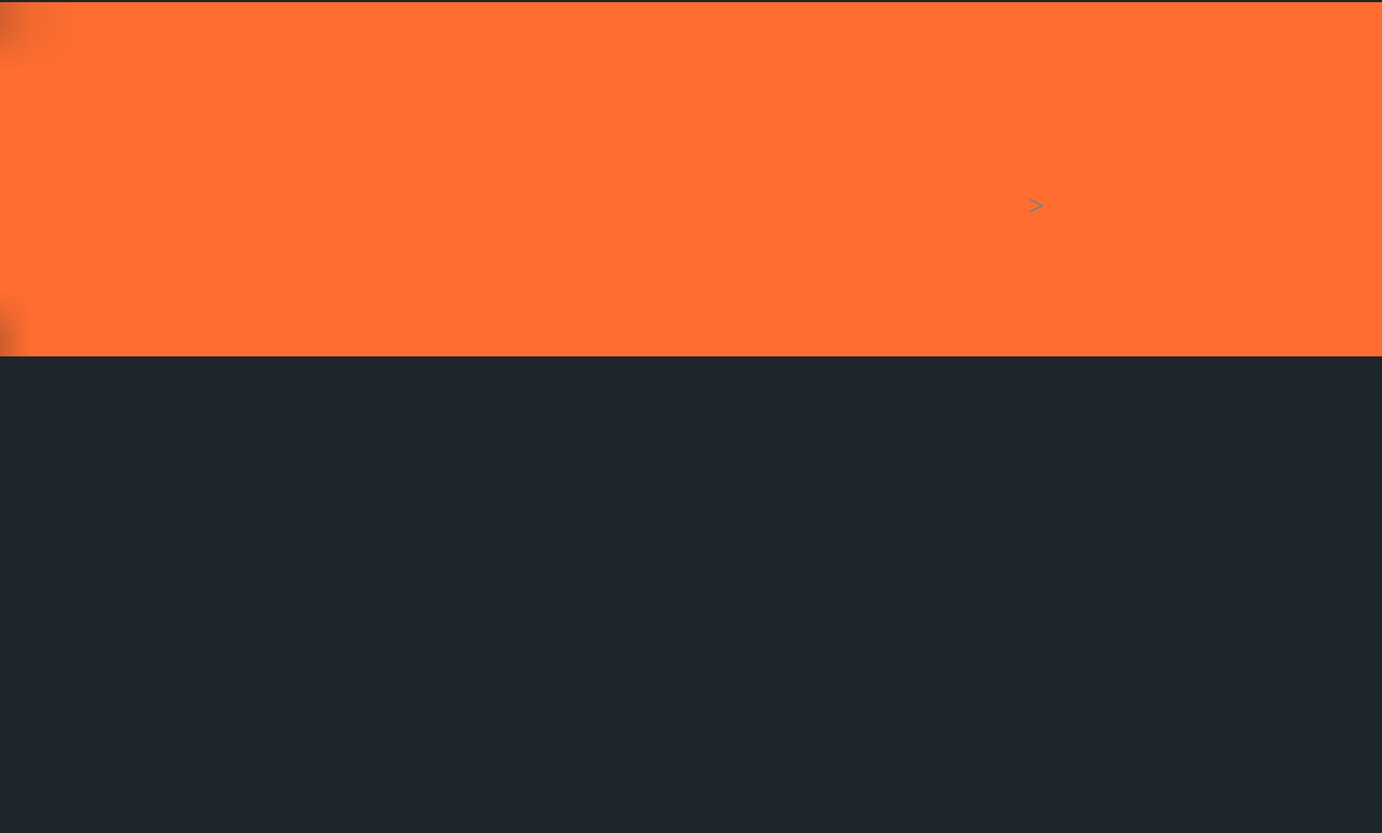
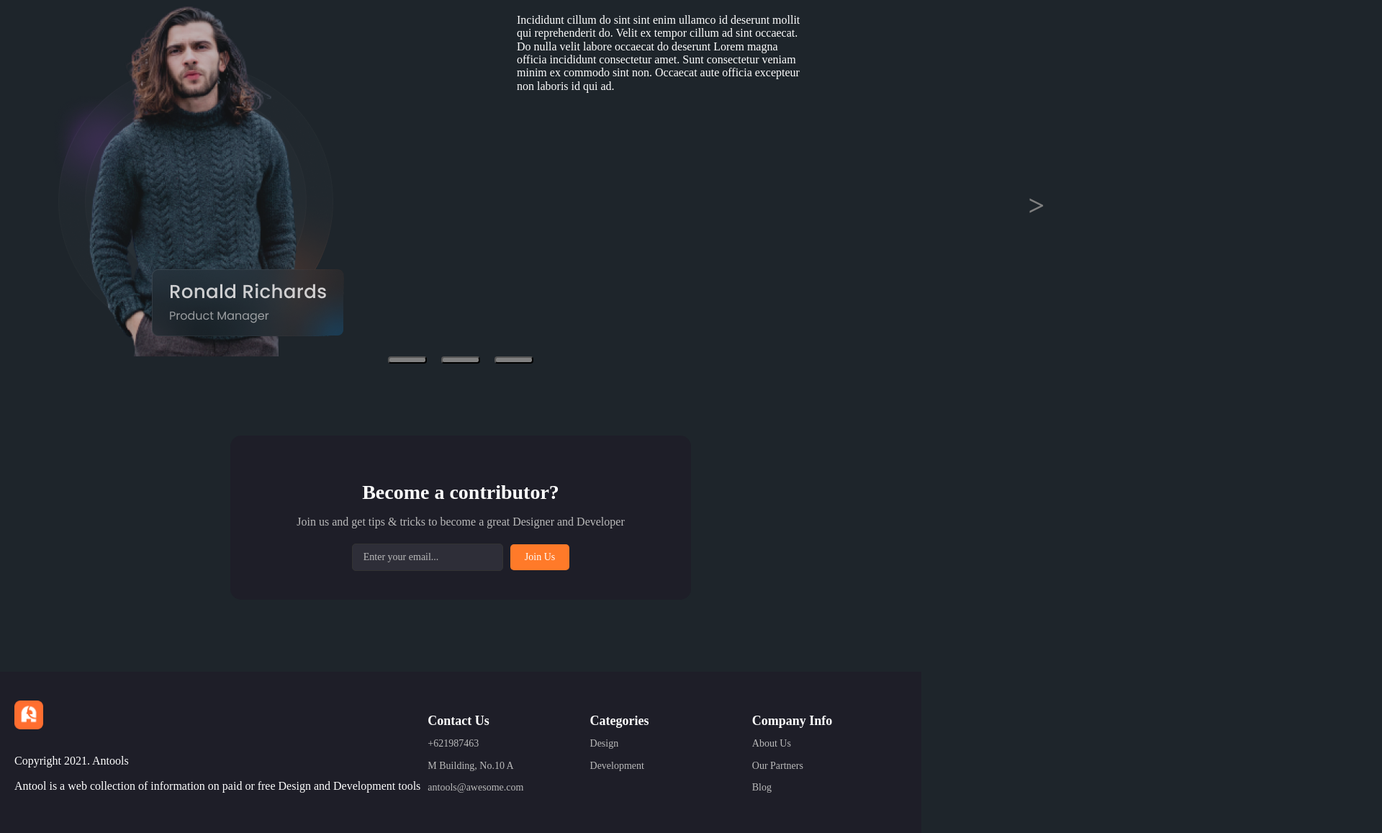
Before and after one commit to Tyberium1/DiplomProject, a plain HTML site: page index.html in a window 1280 px wide. Shown: the part 2828-3985 px from the top of the page at 72% size, 1920 px wide, since content can reach past the window. Before the commit the page ends 3323 px from the top, so only its background shows below. Drawn offline with nearby package versions, Linux system fonts and the light colour scheme.

Commit message:
full project

```diff
--- a/index.html
+++ b/index.html
@@ -183,9 +183,44 @@
           <div class="arrowRight">></div>
           <img src="/img/ProductManager.png" alt="" class="manager">
           <p class="manager">Incididunt cillum do sint sint enim ullamco id deserunt mollit <br> qui reprehenderit do. Velit ex tempor cillum ad sint occaecat. <br> Do nulla velit labore occaecat do deserunt Lorem magna <br> officia incididunt consectetur amet. Sunt consectetur veniam <br> minim ex commodo sint non. Occaecat aute officia excepteur <br> non laboris id qui ad.</p>
-          <div class="slaid"><img src="/img/slaid.png" alt=""></div>
+
+
+        </div>
+        <div class="slaider"> <button class="slaid"></button> <button class="slaid"> </button> <button class="slaid"></button> </div>
+
+        <div class="contributor">
+          <h2>Become a contributor?</h2>
+          <p>Join us and get tips & tricks to become a great Designer and Developer</p>
+          <div class="inputContainer">
+            <input type="email" placeholder="Enter your email..." />
+            <button class="btnJoin">Join Us</button>
+          </div>
         </div>
 
     </main>
+    <footer class="footer">
+      <div class="sectionOfFooterLogo">
+        <img src="/img/logoFooter.png" alt="" class="footerLogo">
+        <p>Copyright 2021. Antools</p>
+        <p>Antool is a web collection of information on paid or free Design and Development tools</p>
+      </div>
+      <div class="sectionOfFooter">
+        <h3>Contact Us</h3>
+        <p>+621987463</p>
+        <p>M Building, No.10 A</p>
+        <p>antools@awesome.com</p>
+      </div>
+      <div class="sectionOfFooter">
+        <h3>Categories</h3>
+        <p>Design</p>
+        <p>Development</p>
+      </div>
+      <div class="sectionOfFooter">
+        <h3>Company Info</h3>
+        <p>About Us</p>
+        <p>Our Partners</p>
+        <p>Blog</p>
+      </div>
+    </footer>
 </body>
 </html>
--- a/style/style.css
+++ b/style/style.css
@@ -1,10 +1,14 @@
 body{
     background-color: #1E252B;
+    font-family: "Poppins", serif;
+    font-weight: 500;
+    font-style: normal;
 }
 .nav-menu{
     display: flex;
     color: grey;
     justify-content: space-around;
+    cursor: pointer;
 
 }
 .nameOfMaket{
@@ -85,6 +89,7 @@ body{
   .social-icons {
     display: flex;
     gap: 15px;
+    cursor: pointer;
   }
 
   .social-icons a img {
@@ -392,7 +397,119 @@ body{
   transition: all 0.5s linear;
   transform: scale(2,2);
 }
-.slaid{
+.slaider{
   display: flex;
   justify-content: center;
+  flex-direction: row;
+  gap: 20px;
 }
+.slaid{
+  border-radius: 4px;
+  background-color: grey;
+  width: 54px;
+  height: 10px;
+ cursor: pointer;
+}
+.slaid:hover{
+  background-color: #FF6E30;
+  transition: all 0.5s linear;
+  transform: scale(2,2);
+}
+.contributor {
+  text-align: center;
+  padding: 40px 20px;
+  background-color: #1e1e28;
+  color: #ffffff;
+  border-radius: 15px;
+  max-width: 600px;
+  margin: 0 auto;
+  margin-top: 100px;
+}
+
+.contributor h2 {
+  font-size: 28px;
+  margin-bottom: 10px;
+}
+
+.contributor p {
+  font-size: 16px;
+  color: #bbbbbb;
+  margin-bottom: 20px;
+}
+
+
+.inputContainer {
+  display: flex;
+  justify-content: center;
+  align-items: center;
+  gap: 10px;
+}
+.inputContainer input {
+  padding: 10px 15px;
+  border-radius: 5px;
+  border: 1px solid #333;
+  background-color: #2e2e38;
+  color: #ffffff;
+  font-size: 14px;
+  outline: none;
+}
+
+.inputContainer input::placeholder {
+  color: #bbbbbb;
+}
+
+.btnJoin {
+  padding: 10px 20px;
+  background-color: #ff7a29;
+  color: #ffffff;
+  border: none;
+  border-radius: 5px;
+  font-size: 14px;
+  cursor: pointer;
+  transition: background-color 0.3s, transform 0.2s;
+}
+
+.btnJoin:hover {
+  background-color: #e66a20;
+  transform: scale(1.05);
+}
+footer {
+  display: flex;
+  justify-content: space-between;
+  padding: 40px 20px;
+  background-color: #1e1e28;
+  color: #ffffff;
+  flex-wrap: wrap;
+  margin-top: 100px;
+}
+
+.sectionOfFooter {
+  flex: 1;
+  max-width: 220px;
+  margin: 0 10px;
+}
+
+.footerLogo {
+  height: 40px;
+  margin-bottom: 15px;
+}
+
+.sectionOfFooter h3 {
+  font-size: 18px;
+  margin-bottom: 10px;
+}
+
+.sectionOfFooter p {
+  font-size: 14px;
+  color: #bbbbbb;
+  margin-bottom: 8px;
+}
+
+.sectionOfFooter p:last-child {
+  margin-bottom: 0;
+}
+.container{
+  max-width: 1200px;
+  margin: 0 auto;
+  padding: 0 20px;
+}
```
Also changed, not shown: img/logoFooter.png (added).
